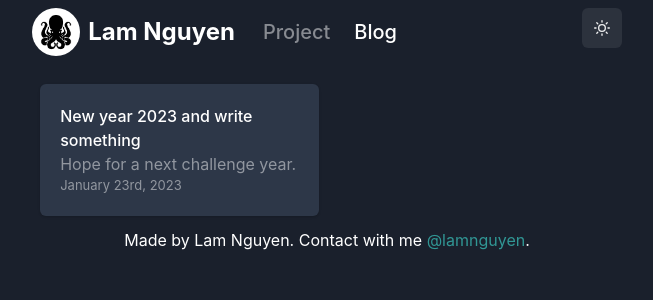
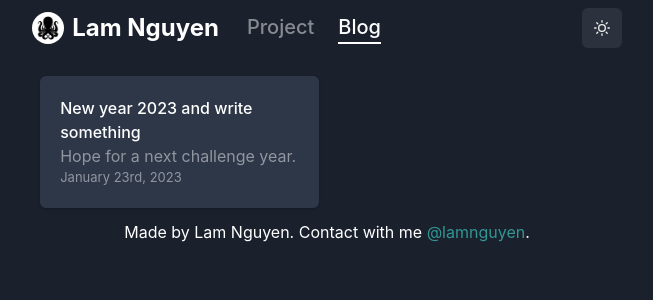
Before and after one commit to DawnGate/mal-blog, a Next.js app: page /blog in a window 1280 px wide. Shown: the top 300 px of the page, without its empty margins (313-966 px from the left). Built offline with nearby package versions, Linux system fonts and the light colour scheme.

Commit message:
[dev] update bio profile page with change words

```diff
--- a/components/footer.js
+++ b/components/footer.js
@@ -1,5 +1,5 @@
 import { Box, Link, Text } from '@chakra-ui/react'
-import { GITHUB_LINK } from '@/config/constant'
+import { EMAIL_LINK } from '@/config/constant'
 import NextLink from 'next/link'
 
 const Footer = () => {
@@ -7,7 +7,7 @@ const Footer = () => {
     <Box marginY={3}>
       <Text>
         Made by Lam Nguyen. Contact with me{' '}
-        <Link as={NextLink} href={GITHUB_LINK} color="teal.500">
+        <Link as={NextLink} href={`mailto: ${EMAIL_LINK}`} color="teal.500">
           @lamnguyen
         </Link>
         .
--- a/components/header.js
+++ b/components/header.js
@@ -19,9 +19,10 @@ const Logo = () => {
       as={motion.div}
       whileHover={{ scale: 1.1 }}
       transition="0.1s linear"
+      height="100%"
     >
       <Avatar
-        size="md"
+        size="sm"
         name="Lam Nguyen"
         src="/assets/images/logo-kraken.jpeg"
       />
@@ -34,19 +35,27 @@ const Logo = () => {
 
 const NavBarItem = ({ title, src, isActive }) => {
   return (
-    <Link as={NextLink} href={src} variant="hoverCustom">
-      <Box padding={2} textTransform="capitalize">
+    <Link
+      as={NextLink}
+      href={src}
+      variant="hoverCustom"
+      _hover={{
+        '.box-underline': {
+          width: '100%',
+        },
+      }}
+    >
+      <Box paddingX={2} textTransform="capitalize">
         <CustomText fontSize="xl" fontWeight={500} active={isActive}>
           {title}
         </CustomText>
-        {
-          <Box
-            className="box-underline"
-            transitionDuration={'1s'}
-            borderTop="2px"
-            display="none"
-          />
-        }
+        <Box
+          className="box-underline"
+          transition="ease-in"
+          transitionDuration={'0.5s'}
+          borderTop="2px"
+          width={isActive ? '100%' : 0}
+        />
       </Box>
     </Link>
   )
--- a/components/iconChangeColor.js
+++ b/components/iconChangeColor.js
@@ -1,4 +1,9 @@
-import { Box, IconButton, useColorMode } from '@chakra-ui/react'
+import {
+  Box,
+  IconButton,
+  useColorMode,
+  useColorModeValue,
+} from '@chakra-ui/react'
 import { SunIcon, MoonIcon } from '@chakra-ui/icons'
 import { AnimatePresence, motion } from 'framer-motion'
 
@@ -8,10 +13,11 @@ const IconAnimation = ({ children, color }) => {
       <motion.div
         key={color}
         initial={{ opacity: 0, x: 20 }}
-        animate={{ opacity: 1, x: 0, position: 'absolute' }}
+        animate={{ opacity: 1, x: 0 }}
         exit={{ opacity: 0, x: -20 }}
         transition={{
-          duration: 0.5,
+          duration: 0.2,
+          ease: 'backIn',
         }}
       >
         {children}
@@ -34,7 +40,7 @@ const IconChangeColor = () => {
         <IconButton
           onClick={toggleColorMode}
           aria-label="Change color theme"
-          icon={colorMode === 'dark' ? <SunIcon /> : <MoonIcon />}
+          icon={useColorModeValue(<MoonIcon />, <SunIcon />)}
         />
       </IconAnimation>
     </Box>
--- a/config/constant.js
+++ b/config/constant.js
@@ -1,3 +1,3 @@
 export const GITHUB_LINK = 'https://github.com/DawnGate'
-export const LINKEDIN_LINK =
-  'https://www.linkedin.com/in/nguy%E1%BB%85n-l%C3%A2m-krak9n-38751118b/'
+export const LINKEDIN_LINK = 'https://www.linkedin.com/in/nguy%E1%BB%85n-l%C3%A2m-krak9n-38751118b/'
+export const EMAIL_LINK = 'lam99quyen@gmail.com'
--- a/config/theme.js
+++ b/config/theme.js
@@ -22,9 +22,6 @@ const LinkTheme = {
     },
     hoverCustom: {
       _hover: {
-        '.box-underline': {
-          display: 'block',
-        },
         textDecoration: 'none',
       },
     },
```
Also changed, not shown: components/bio.js (+6 -7 lines), 1 other file (tests, documents, lock files or other folders).
